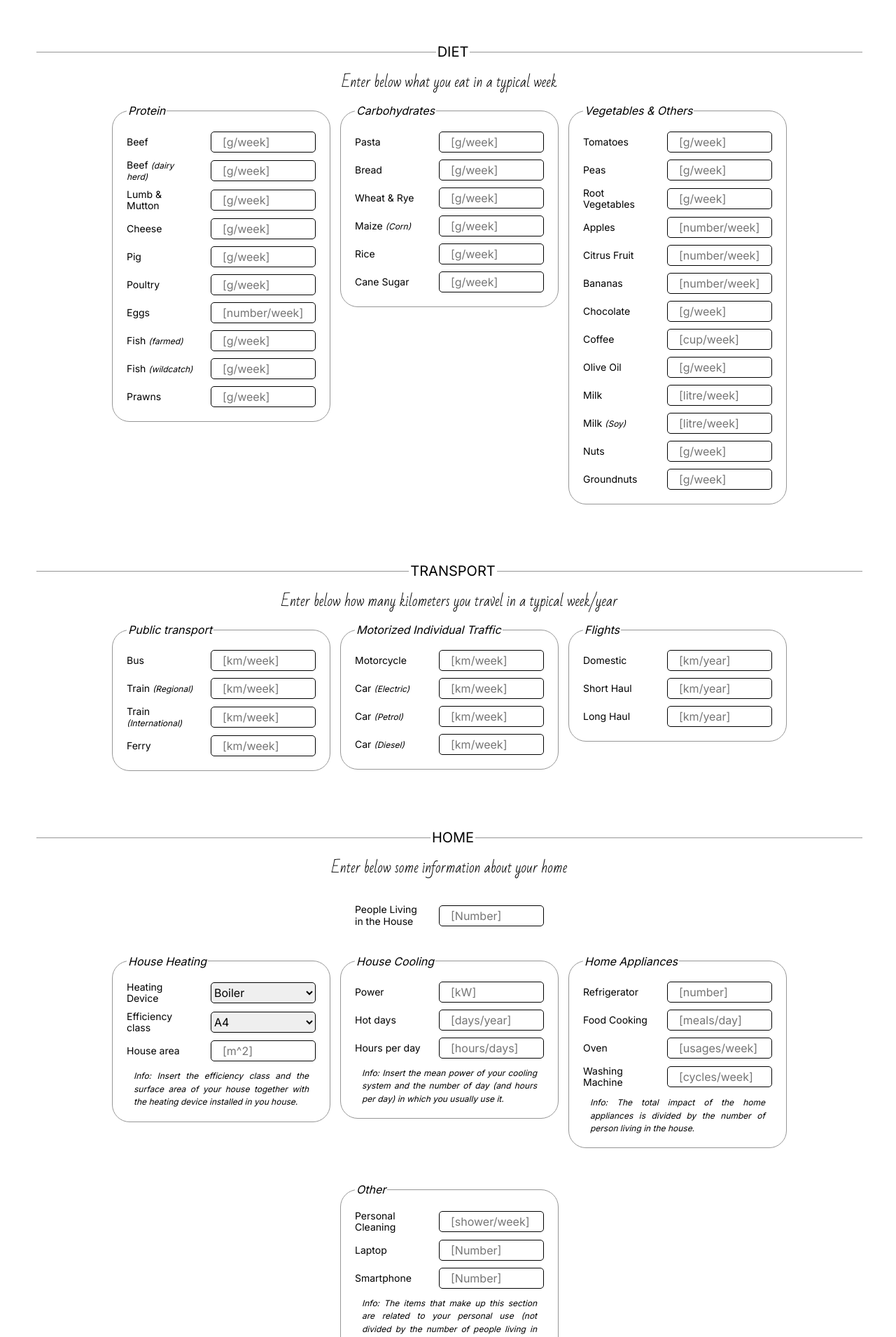
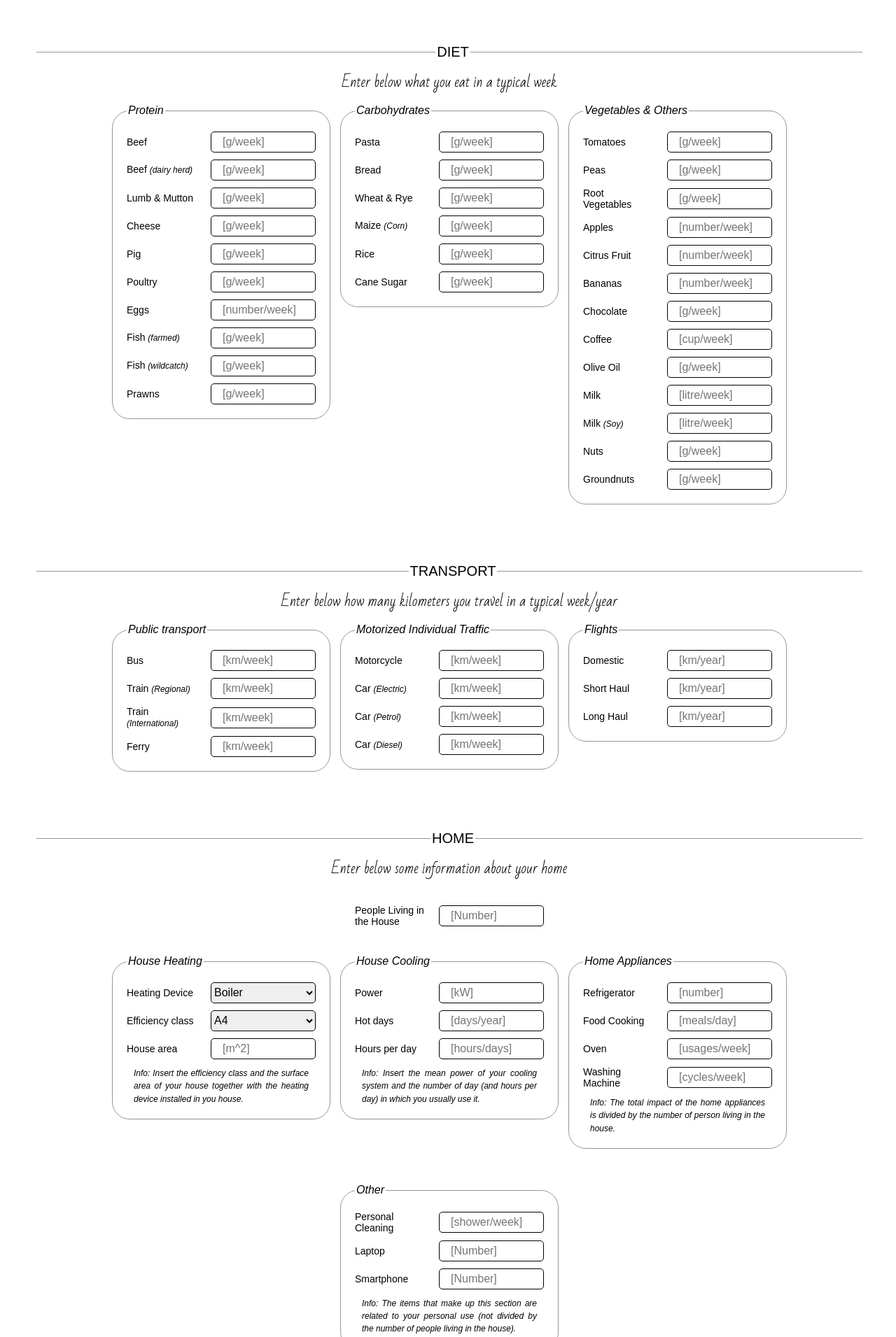
Before and after one commit to SERGGroup/CarbonFootprintWebApp, a Flask app: page / in a window 1280 px wide. Shown: the part 649-2560 px from the top of the page at 70% size. Run offline with Flask 3, Linux system fonts and the light colour scheme; some libraries are stand-ins or nearby versions; some web fonts are replaced.

Commit message:
V1.0.1 - Small Bugs Fixed

```diff
--- a/CarbonFootprint_site/templates/0 - layout.html
+++ b/CarbonFootprint_site/templates/0 - layout.html
@@ -98,13 +98,15 @@
 
             html {
 
-                font-family: Inter;
+                font-family: 'Titillium Web',sans-serif;
                 font-size: 16px;
+
             }
 
             body {
 
                 font-weight: 400;
+                font-family: 'Titillium Web',sans-serif;
                 font-style:normal;
                 text-decoration: none;
                 text-transform: none;
@@ -115,19 +117,11 @@
 
             }
         </style>
-        <style data-section-id="dropdown">
-          [data-thq="thq-dropdown"]:hover > [data-thq="thq-dropdown-list"] {
-              display: flex;
-            }
-
-            [data-thq="thq-dropdown"]:hover > div [data-thq="thq-dropdown-arrow"] {
-              transform: rotate(90deg);
-            }
-        </style>
 
         <link rel="stylesheet" href="static/style.css"/>
         <link rel="stylesheet" href="static/base_layout.css"/>
         <link rel="stylesheet" href="static/main.css"/>
+        <link rel="stylesheet" href="https://fonts.google.com/specimen/Titillium+Web?query=titilli" data-tag="font"/>
         <link rel="stylesheet" href="https://fonts.googleapis.com/css2?family=Bad+Script:wght@400&amp;display=swap" data-tag="font"/>
         <link rel="stylesheet" href="https://fonts.googleapis.com/css2?family=Inter:wght@100;200;300;400;500;600;700;800;900&amp;display=swap" data-tag="font"/>
 
```
Also changed, not shown: test/flask_monitoringdashboard.db.
